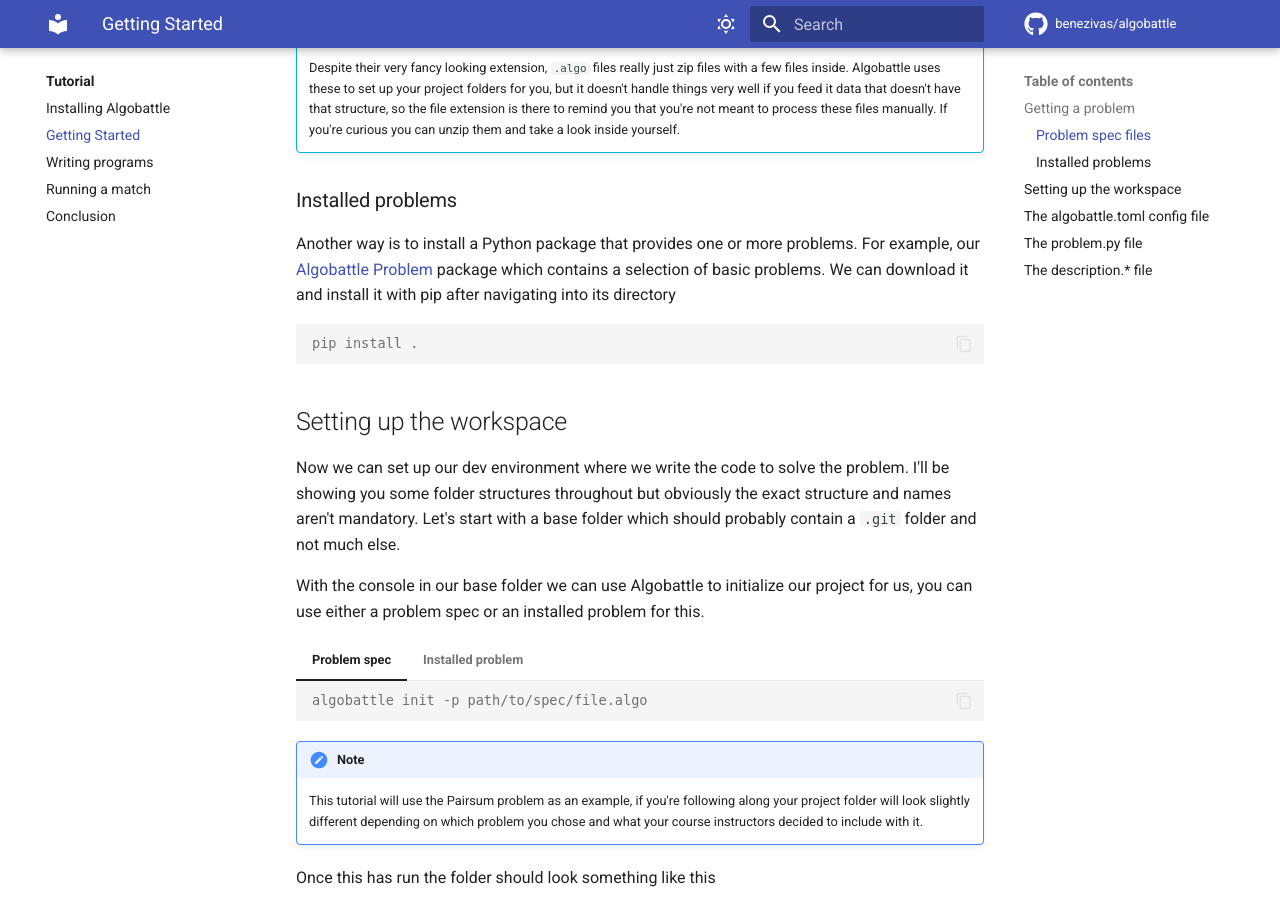
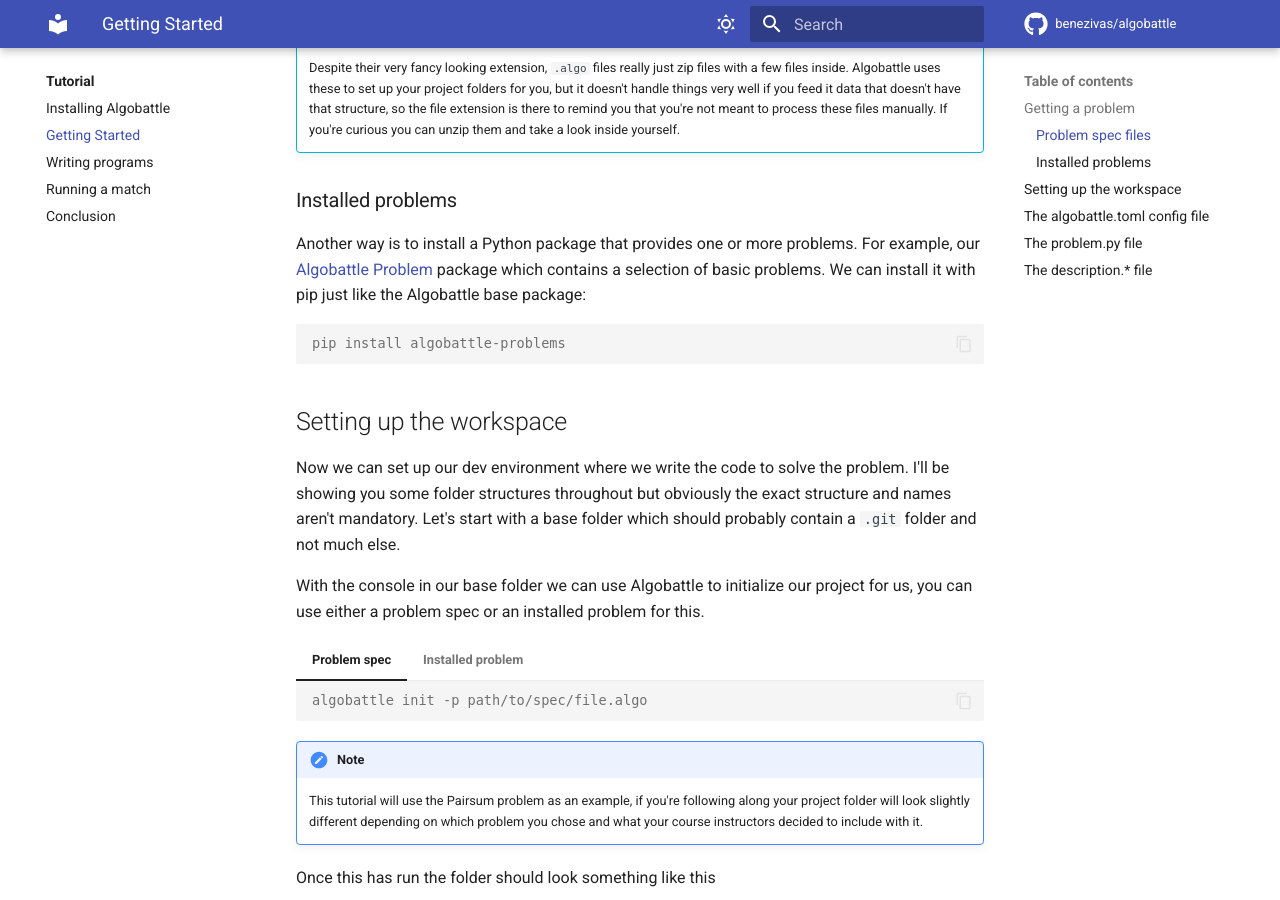
Before and after one commit to Benezivas/algobattle, an MkDocs documentation site: the page built from docs/tutorial/getting_started.md, in a window 1280 px wide and 900 px high, scrolled down 672 px. Built offline with MkDocs 1.6.1 and Material for MkDocs 9.7.7, drawn with Linux system fonts in a browser that asks for light colours; some web fonts are replaced; comment, search, counter and statistics services are not loaded.

Commit message:
update docs for algobattle-problems release

````diff
--- a/docs/tutorial/getting_started.md
+++ b/docs/tutorial/getting_started.md
@@ -28,10 +28,10 @@ If you're curious you can unzip them and take a look inside yourself.
 
 Another way is to install a Python package that provides one or more problems. For example, our
 [Algobattle Problem](https://github.com/Benezivas/algobattle-problems) package which contains a selection of basic
-problems. We can download it and install it with pip after navigating into its directory
+problems. We can install it with pip just like the Algobattle base package:
 
 ```console
-pip install .
+pip install algobattle-problems
 ```
 
 ## Setting up the workspace
````
